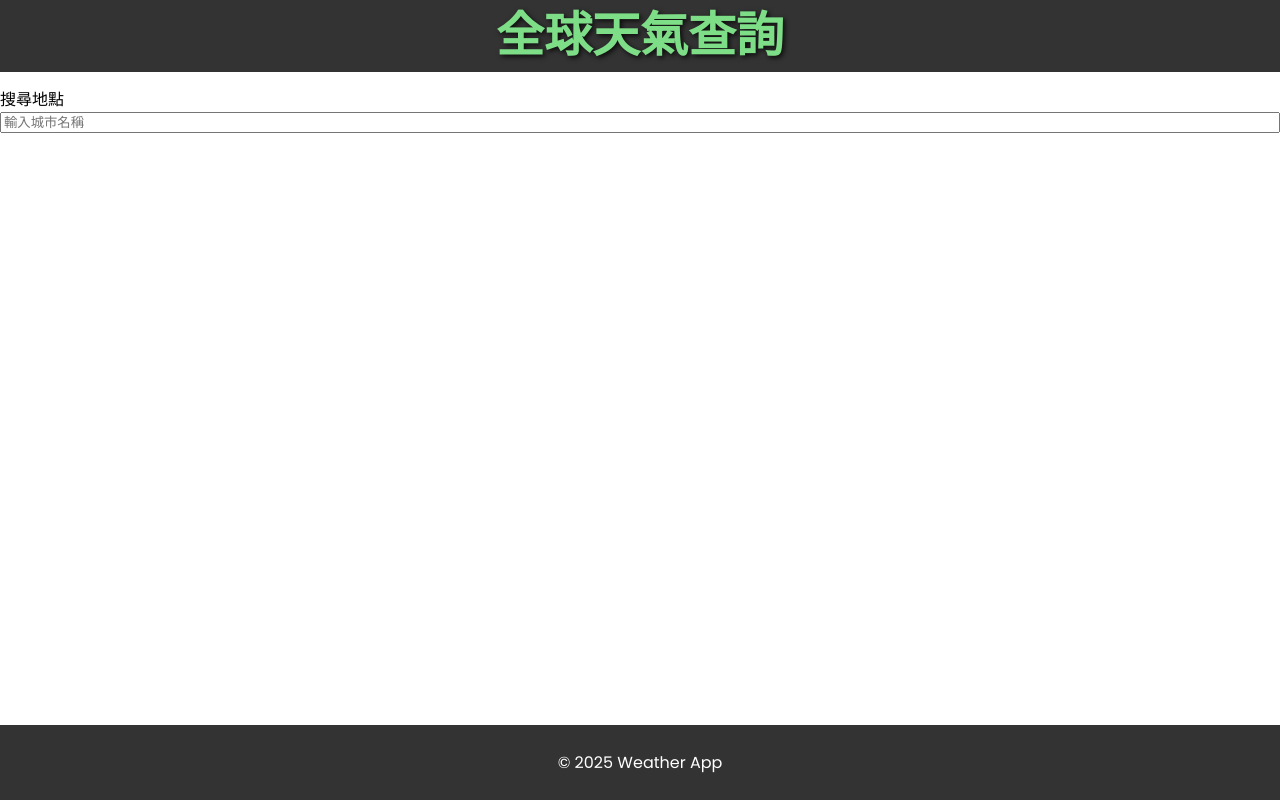
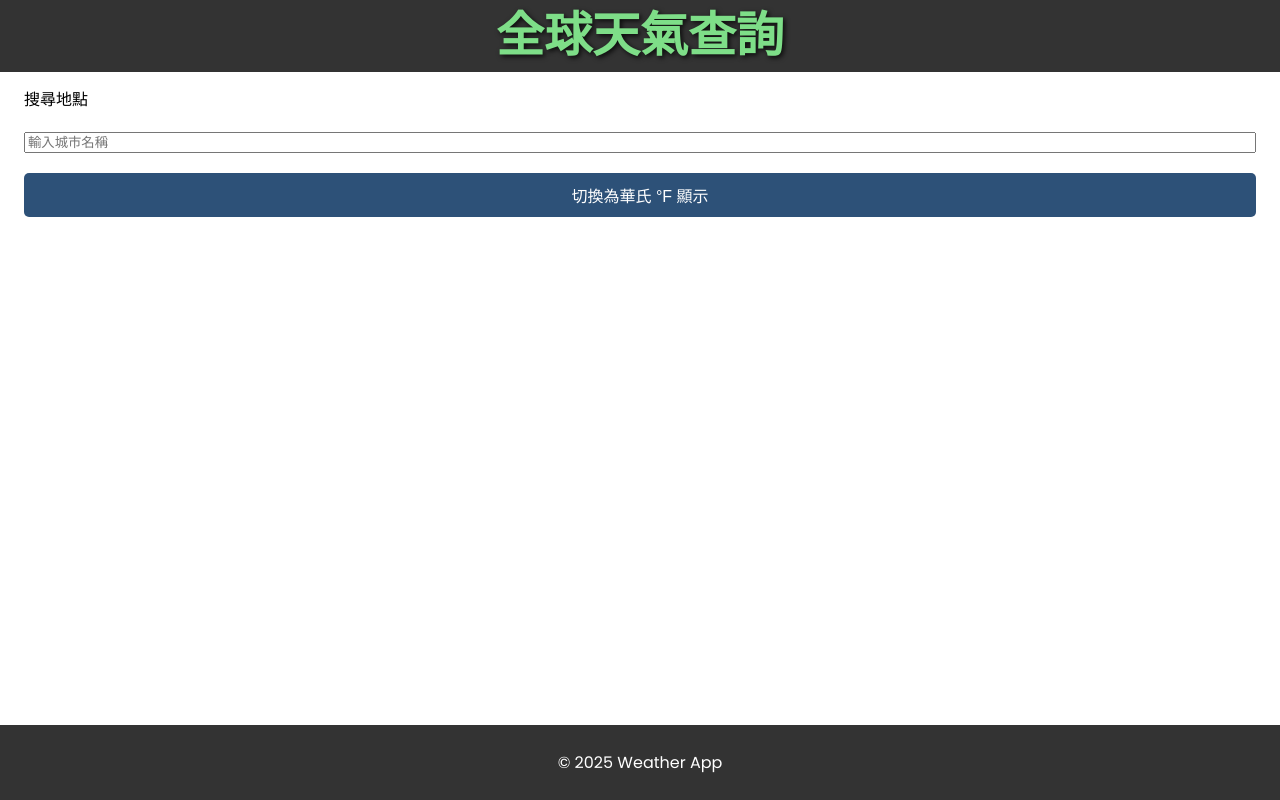
Before and after one commit to seraphimboyi/weather-dashboard, a React (Vite) app: page / in a window 1280 px wide. Built offline with nearby package versions, Linux system fonts and the light colour scheme.

Commit message:
update: adjust `DashBoard` structure and add temperature unit toggle
- 調整 `DashBoard` 元件的結構與樣式
- 新增按鈕，可切換華氏/攝氏溫度顯示

```diff
--- a/src/components/DashBoard/index.tsx
+++ b/src/components/DashBoard/index.tsx
@@ -6,15 +6,18 @@ import {
 import Current from "./Current";
 import Forecast from "./Forecast";
 import SearchLocation from "./SearchLocation";
+import { Container, Button } from "./styled";
 
 const DashBoard: React.FC = () => {
   const [searchQuery, setSearchQuery] = useState<string>("");
   const [locations, setLocations] = useState<LocationResult[]>([]);
   const [latitude, setLatitude] = useState<number | null>(null);
   const [longitude, setLongitude] = useState<number | null>(null);
+  const [cityName, setCityName] = useState<string>("");
   const [weatherData, setWeatherData] = useState<WeatherApiResponse | null>(
     null
   );
+  const [isCelsius, setIsCelsius] = useState<boolean>(true); // 🔹 新增狀態來控制溫度單位
 
   const inputRef = useRef<HTMLInputElement | null>(null);
 
@@ -64,21 +67,35 @@ const DashBoard: React.FC = () => {
     fetchWeather();
   }, [latitude, longitude]);
 
+  const toggleTemperatureUnit = () => {
+    setIsCelsius((prev) => !prev);
+  };
+
   return (
-    <>
+    <Container>
       <SearchLocation
         searchQuery={searchQuery}
         setSearchQuery={setSearchQuery}
         setLatitude={setLatitude}
         setLongitude={setLongitude}
+        setCityName={setCityName}
       />
+
+      <Button onClick={toggleTemperatureUnit}>
+        {isCelsius ? "切換為華氏 °F 顯示" : "切換為攝氏 °C 顯示"}
+      </Button>
+
       {weatherData && (
         <>
-          <Current weatherData={weatherData} />
-          <Forecast weatherData={weatherData} />
+          <Current
+            weatherData={weatherData}
+            cityName={cityName}
+            isCelsius={isCelsius}
+          />
+          <Forecast weatherData={weatherData} isCelsius={isCelsius} />
         </>
       )}
-    </>
+    </Container>
   );
 };
 
--- a/src/components/DashBoard/styled.tsx
+++ b/src/components/DashBoard/styled.tsx
@@ -1,8 +1,30 @@
 import styled from "styled-components";
+import { ExtraLarge, Desktop, Tablet, Mobile } from "../../styles/breakpoints";
 
 export const Container = styled.div`
   display: flex;
-  justify-content: center;
-  align-items: center;
-  height: 100vh;
+  flex-direction: column;
+  max-width: 1340px;
+  width: 100%;
+  margin: 0 auto;
+  row-gap: 20px;
+  padding: 0px 12px;
+  @media ${Tablet} {
+    padding: 0px 24px;
+  }
 `;
+
+export const Button = styled.button`
+  padding: 10px 20px;
+  border: none;
+  border-radius: 5px;
+  background-color: #2d5178;
+  color: white;
+  font-size: 16px;
+  cursor: pointer;
+  transition: background-color 0.3s;
+
+  &:hover {
+    background-color: #354455;
+  }
+`;
```
